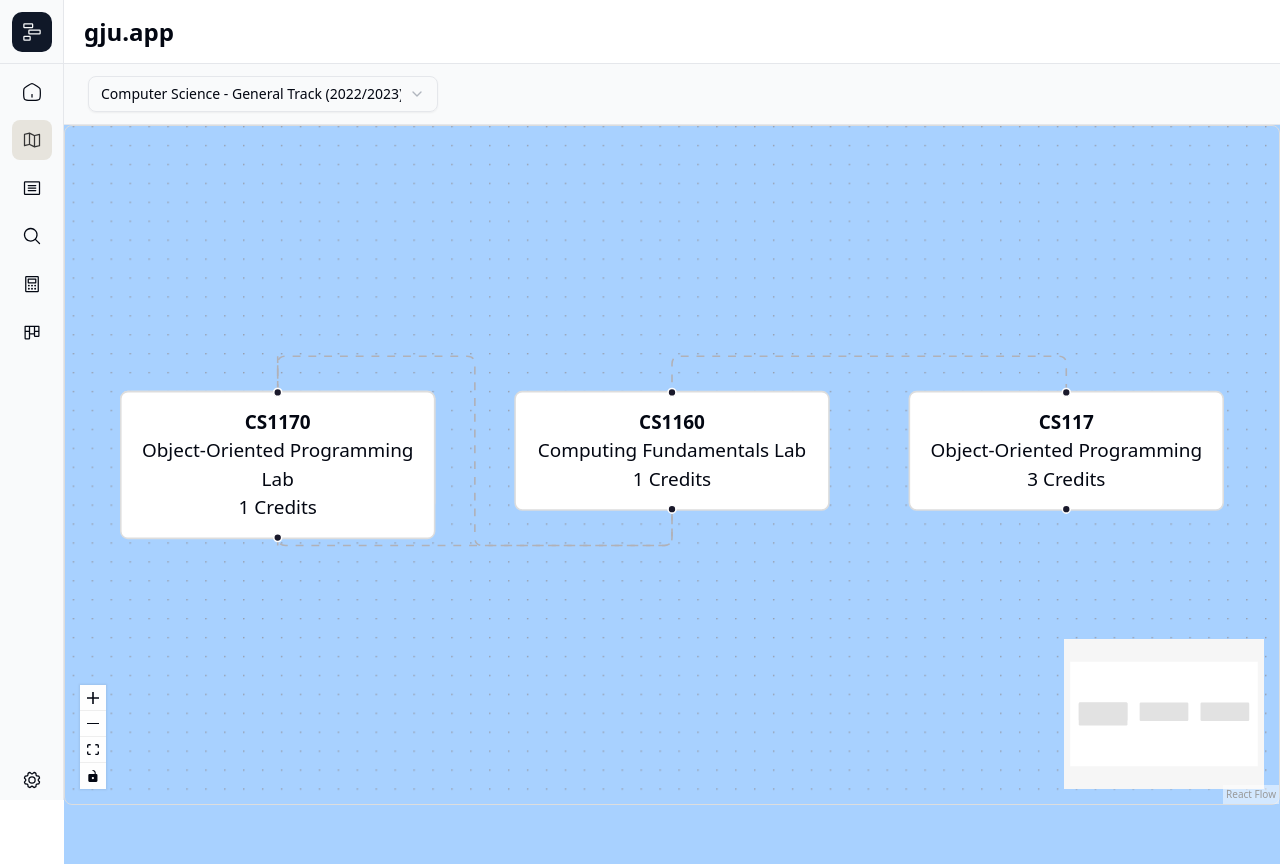
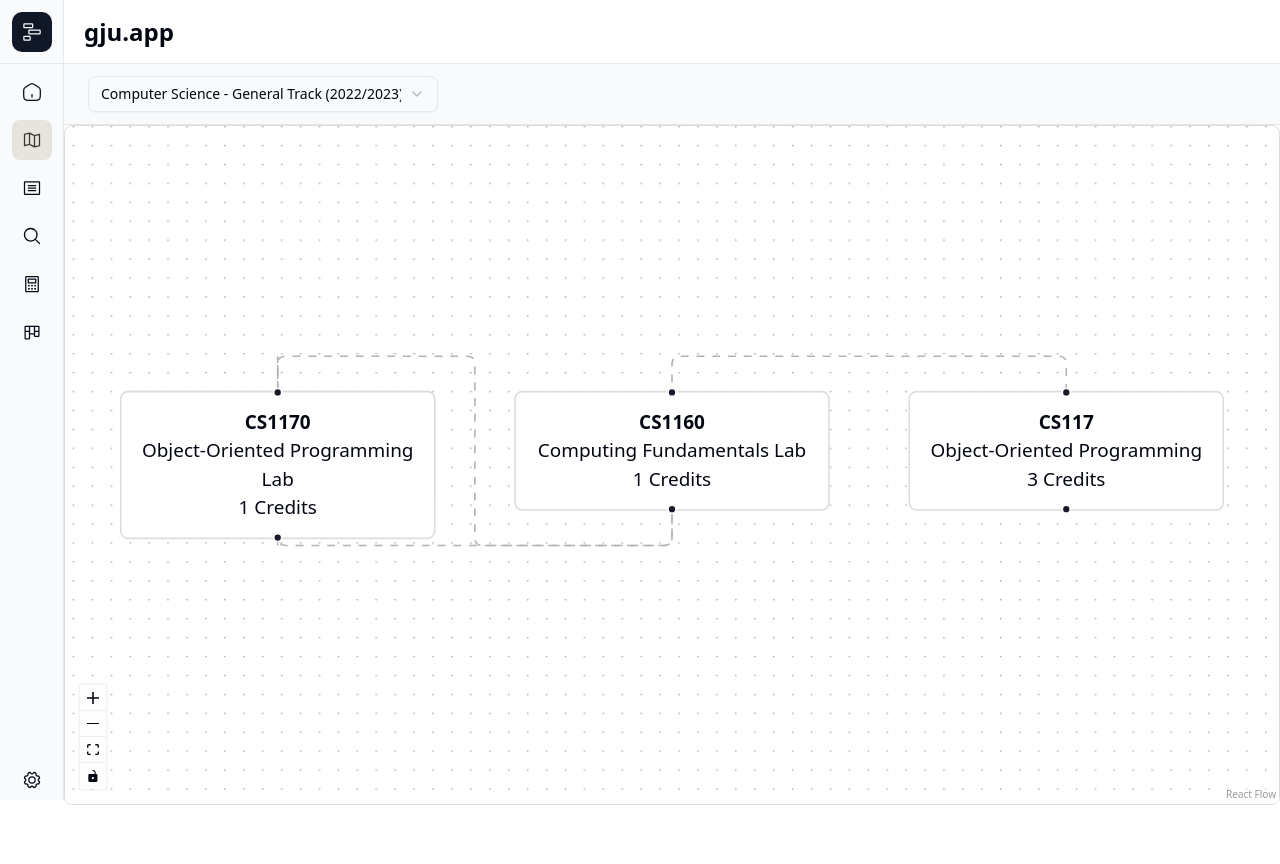
Before and after one commit to GJU-IT-Club/gju, an Astro site: page /plans in a window 1280 px wide. After the commit the page ends 805 px from the top, so only its background shows below. Built offline with nearby package versions, Linux system fonts and the light colour scheme; Astro itself is replaced by a stand-in of ours.

Commit message:
feat/plans: build base layout

```diff
--- a/src/components/features/plans/PlansFlow.tsx
+++ b/src/components/features/plans/PlansFlow.tsx
@@ -112,7 +112,7 @@ const PlansFlow: React.FC<PlansFlowProps> = ({ roadmap, courses }) => {
         fitView
       >
         <Controls />
-        <MiniMap />
+        {/* <MiniMap /> */}
         <Background variant="dots" gap={12} size={1} />
       </ReactFlow>
     </div>
--- a/src/components/features/plans/PlansView.tsx
+++ b/src/components/features/plans/PlansView.tsx
@@ -42,7 +42,7 @@ const PlansView: React.FC<PlansViewProps> = ({ roadmaps, courses }) => {
   console.warn("Selected Roadmap Courses:", courses);
 
   return (
-    <div className="container flex flex-col mx-auto max-w-full min-h-screen mt-16">
+    <div className="container flex flex-col mx-auto max-w-full  ">
       <div className="flex px-6 py-3 bg-sidebar border-b border-border">
         {/* Selection Control */}
         <div className="w-full md:w-[350px]">
@@ -81,14 +81,13 @@ const PlansView: React.FC<PlansViewProps> = ({ roadmaps, courses }) => {
         </div>
       </div>
 
-      {/* Display selected roadmap */}
       {selectedRoadmap ? (
-        <div className="flex-1 flex flex-col bg-blue-400/50 h-[calc(100vh-120px)]">
+        <div className=" flex flex-col  h-[calc(100vh-120px)]">
           <PlansFlow roadmap={selectedRoadmap} courses={courses} />
         </div>
       ) : (
         <div className="flex-1 flex items-center justify-center">
-          <div className="text-center p-8 bg-slate-50 rounded-lg border">
+          <div className="text-center p-8 bg-background rounded-lg border">
             {filteredRoadmaps.length > 0
               ? "Select a roadmap to view details"
               : "No roadmaps match your search criteria"}
--- a/src/layouts/MainLayout.astro
+++ b/src/layouts/MainLayout.astro
@@ -20,7 +20,7 @@ const { ...props } = Astro.props;
     >
     </div>
 
-    <div class="min-h-screen md:ml-16">
+    <div class="md:ml-16">
       <slot />
     </div>
   </body>
--- a/src/pages/plans.astro
+++ b/src/pages/plans.astro
@@ -8,7 +8,7 @@ const props = {
 ---
 
 <MainLayout {...props}>
-  <main class="min-h-screen flex flex-col items-center justify-center">
+  <main class="min-h-full pt-16 flex flex-col items-center justify-start">
     <StudyPlans />
   </main>
 </MainLayout>
```
Also changed, not shown: README.md.
